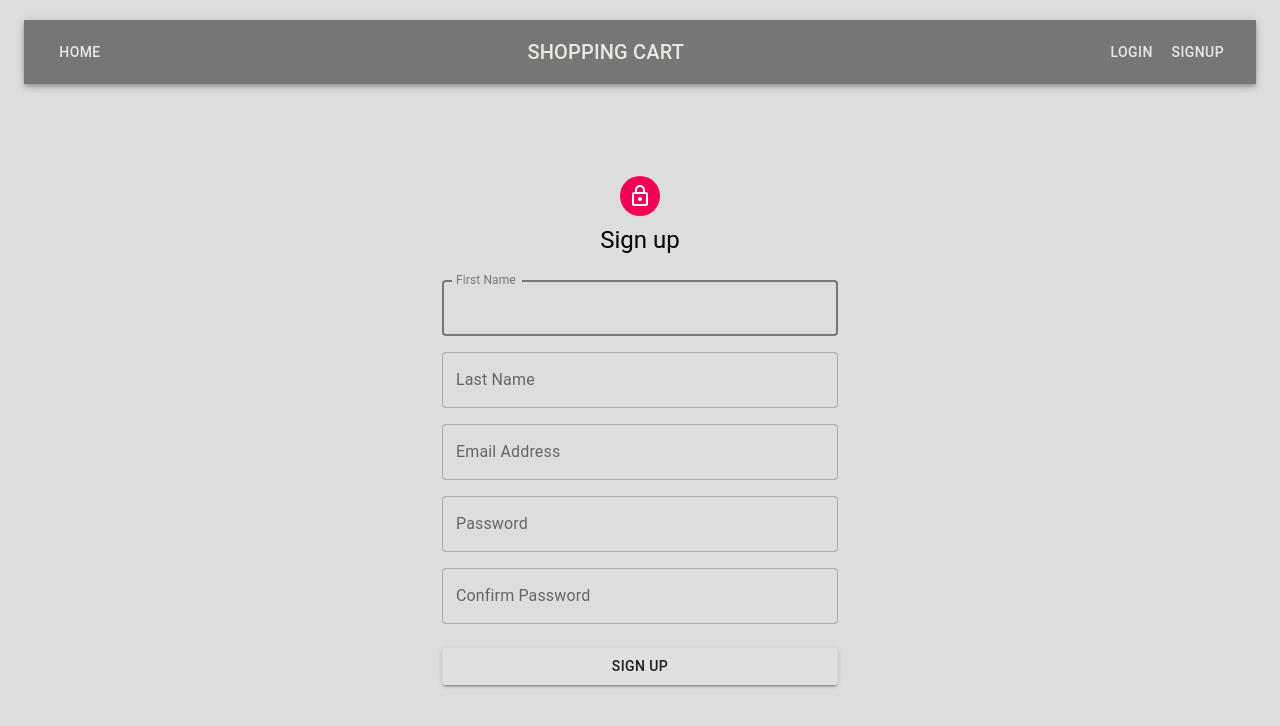
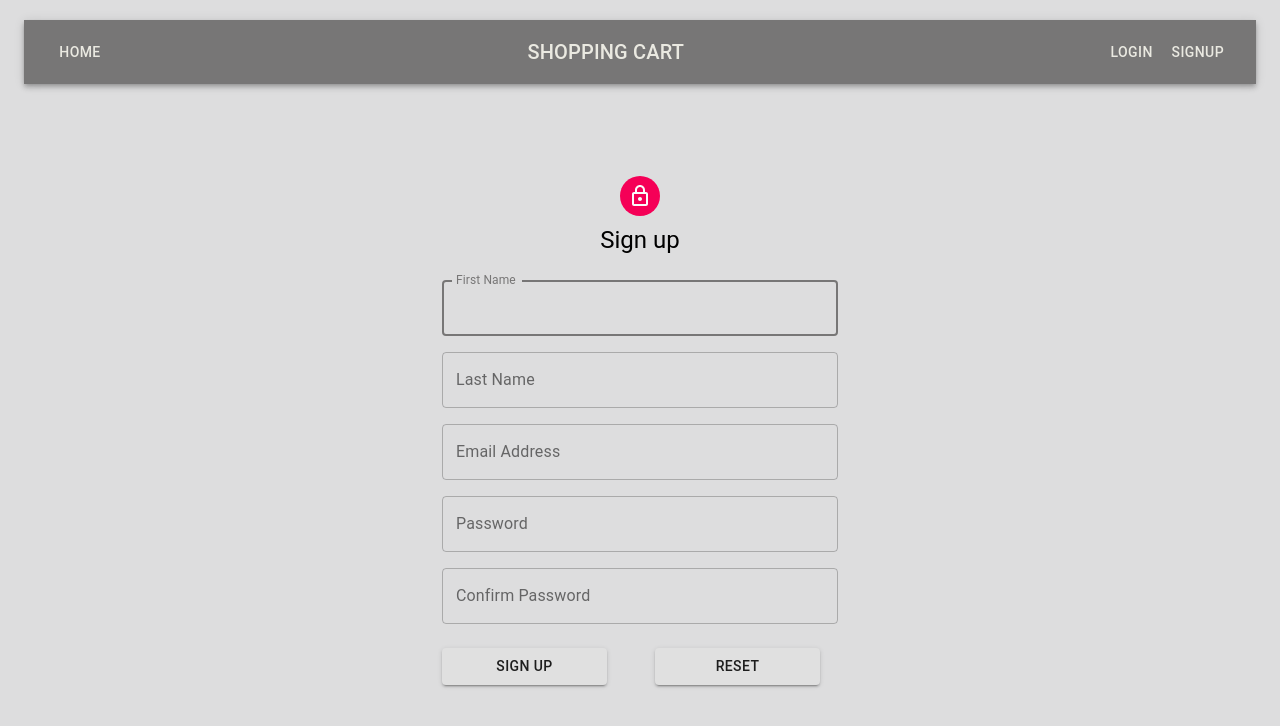
Before and after one commit to RamanaPonnaganti/Shopping-App, a React (Create React App) app: page /SignUp in a window 1280 px wide. Shown: the top 726 px of the page. Built offline with nearby package versions, Linux system fonts and the light colour scheme.

Commit message:
'ResetAdd'

```diff
--- a/src/Components/Login/SignUp.js
+++ b/src/Components/Login/SignUp.js
@@ -10,8 +10,7 @@ import { useFormik } from "formik";
 import ValidationSchema from "./../Util/ValidationSchema";
 import SignUpStyle from "../Styles/SignUpStyle";
 import Header from "../Header/Header";
-import { useHistory } from 'react-router-dom';
-
+import { useHistory } from "react-router-dom";
 
 export default function SignUp() {
   const history = useHistory();
@@ -32,9 +31,13 @@ export default function SignUp() {
 
   const classes = SignUpStyle();
 
+  const onClickReset=()=>{
+    formik.resetForm();
+  }
+
   return (
     <div>
-      <Header history={history}/>
+      <Header history={history} />
       <Container component="div" maxWidth="xs">
         <div className={classes.root}>
           <Avatar className={classes.avatar}>
@@ -133,6 +136,8 @@ export default function SignUp() {
                 />
               </Grid>
             </Grid>
+            <div style={{ display: "flex" }}>
+              <Grid item xs={5}>
                 <Button
                   type="submit"
                   fullWidth
@@ -142,6 +147,20 @@ export default function SignUp() {
                 >
                   Sign Up
                 </Button>
+              </Grid>
+              <Grid item xs={5}>
+                <Button
+                  type="button"
+                  fullWidth
+                  variant="contained"
+                  color="main"
+                  className={classes.reset}
+                  onClick={onClickReset}
+                >
+                  Reset
+                </Button>
+              </Grid>
+            </div>
           </form>
         </div>
       </Container>
--- a/src/Components/Styles/SignUpStyle.js
+++ b/src/Components/Styles/SignUpStyle.js
@@ -18,6 +18,9 @@ const SignUpStyle = makeStyles((theme) => ({
   submit: {
     margin: theme.spacing(3, 0, 2),
   },
+  reset:{
+    margin: theme.spacing(3, 6, 2),
+  }
 }));
 
 export default SignUpStyle;
```
Lines whose indentation alone changed are shown as unchanged.
